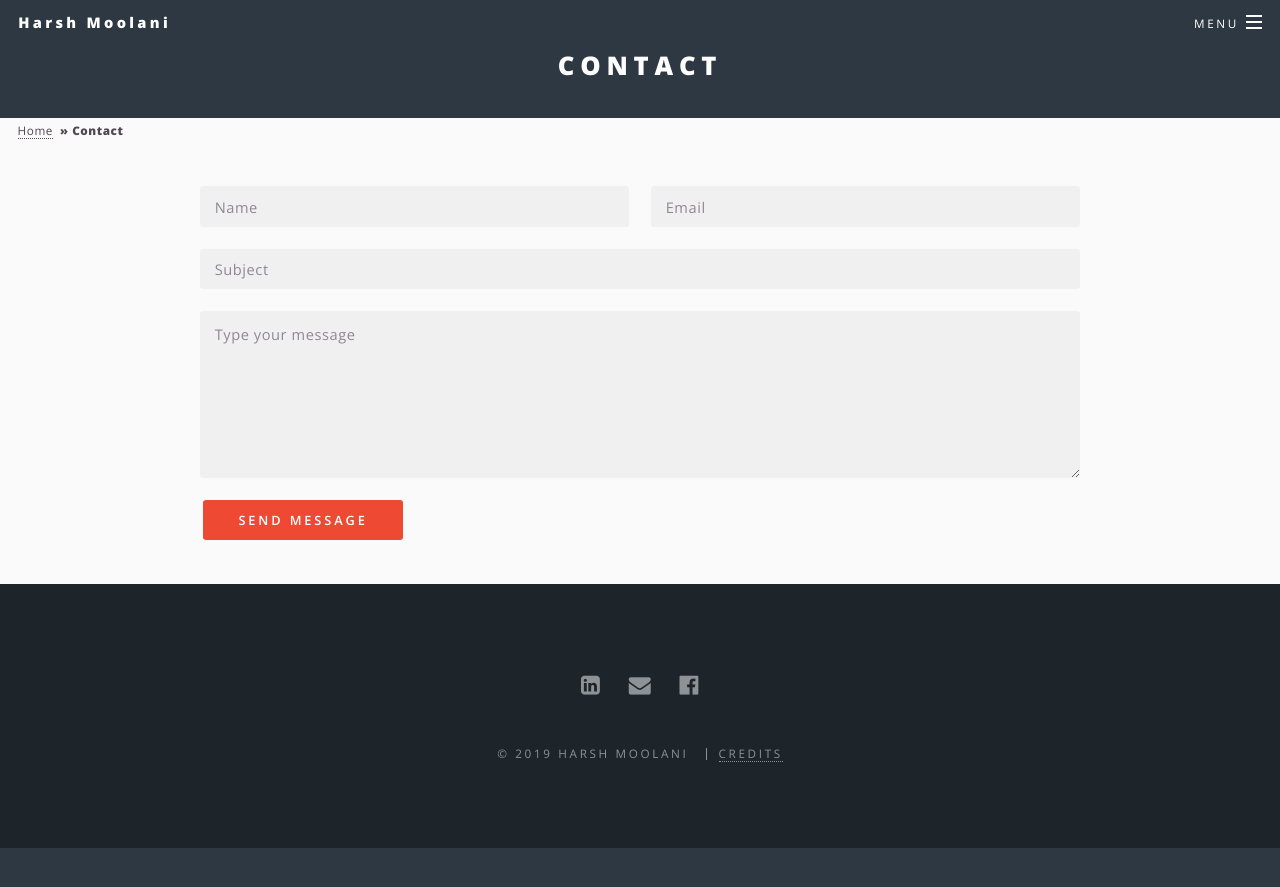
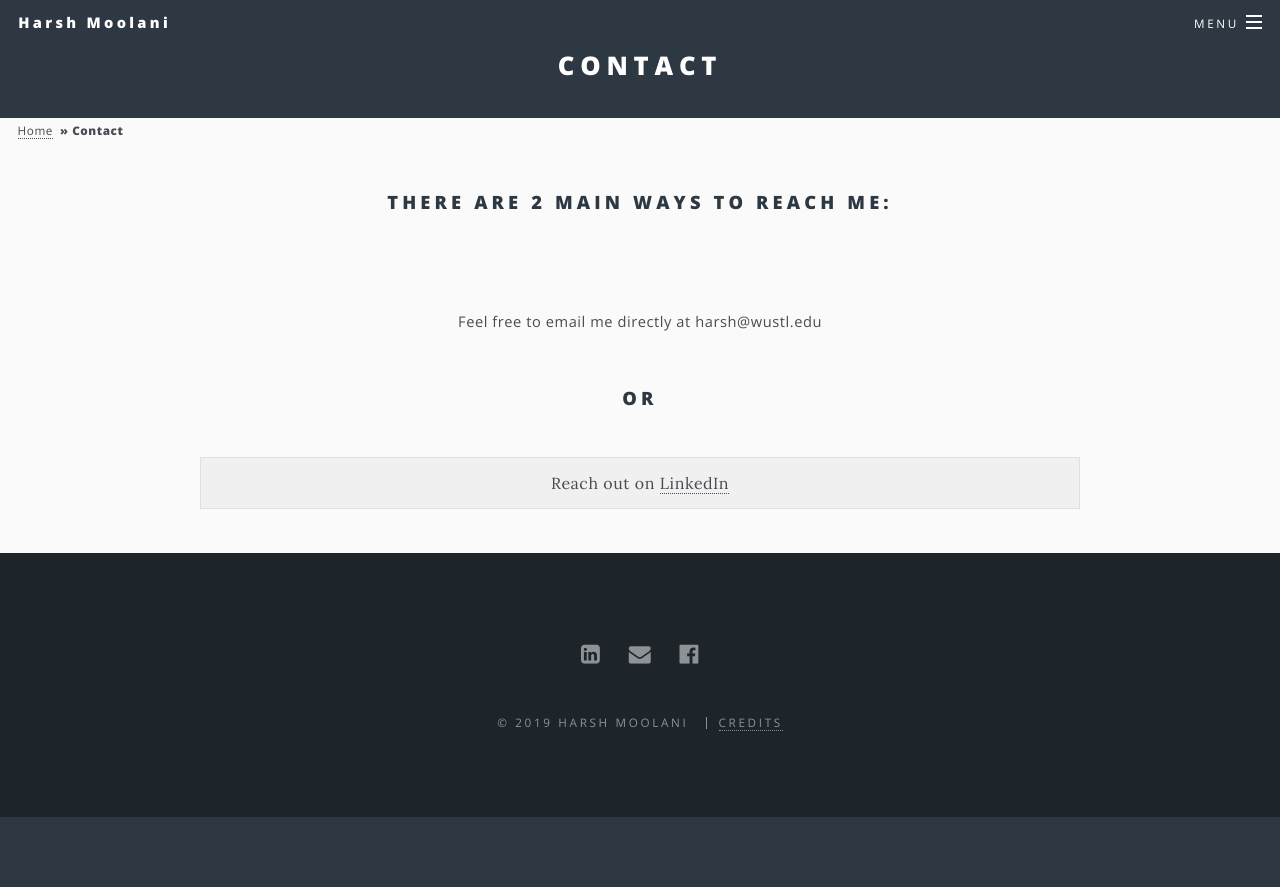
Before and after one commit to harshmoolani/h, a Jekyll site: the page built from _pages/contact.html, in a window 1280 px wide. Shown: the top 887 px of the page. Built offline with Jekyll 4.4.1, drawn with Linux system fonts in a browser that asks for light colours.

Commit message:
Update contact.html

```diff
--- a/_pages/contact.html
+++ b/_pages/contact.html
@@ -12,29 +12,22 @@ script: |
 ---
 
 <section>
-  <form id="sendemail" method="post" action="{{ site.data.tokens.mailaction }}">
-    <div class="row uniform">
-      <div class="6u 12u$(xsmall)">
-        <input type="text" name="name" id="name" value="" placeholder="Name" />
-      </div>
-      <div class="6u$ 12u$(xsmall)">
-        <input required type="email" name="email" id="email" value="" placeholder="Email" />
-      </div>
-      <div class="12u$">
-        <input required type="text" minlength="2" name="subject" id="subject" value="" placeholder="Subject" />
-      </div>
-      <div class="12u$">
-        <textarea required name="textbody" id="textbody" placeholder="Type your message" rows="6"></textarea>
-      </div>
-      <div class="12u$">
-        <ul class="actions">
-          <li><input type="submit" value="Send Message" class="special" /></li>
-        </ul>
-      </div>
-    </div>
-    <input type="hidden" name="success"
-           value="{{ '/contact-success' | prepend: site.baseurl | prepend: site.url }}" />
-    <input type="hidden" name="failure"
-           value="{{ '/contact-failure' | prepend: site.baseurl | prepend: site.url }}" />
-  </form>
+
+   <center> <h2> There are 2 main ways to reach me: </h2> </center>
+   <br>
+   <br>
+   <br>
+
+    <center> Feel free to email me directly at harsh@wustl.edu </center>
+  <br>
+  <br>
+    <center> <h2> OR</h2> </center>
+  <br>
+<div class="table-wrapper">
+  <table class="alt"><tbody><tr><td style="text-align: center;">Reach out on
+  <a target="_blank" href="{{ site.social.linkedin-square }}">LinkedIn</a></td>
+  </tr></tbody></table>
+</div>
+
+
 </section>
```
